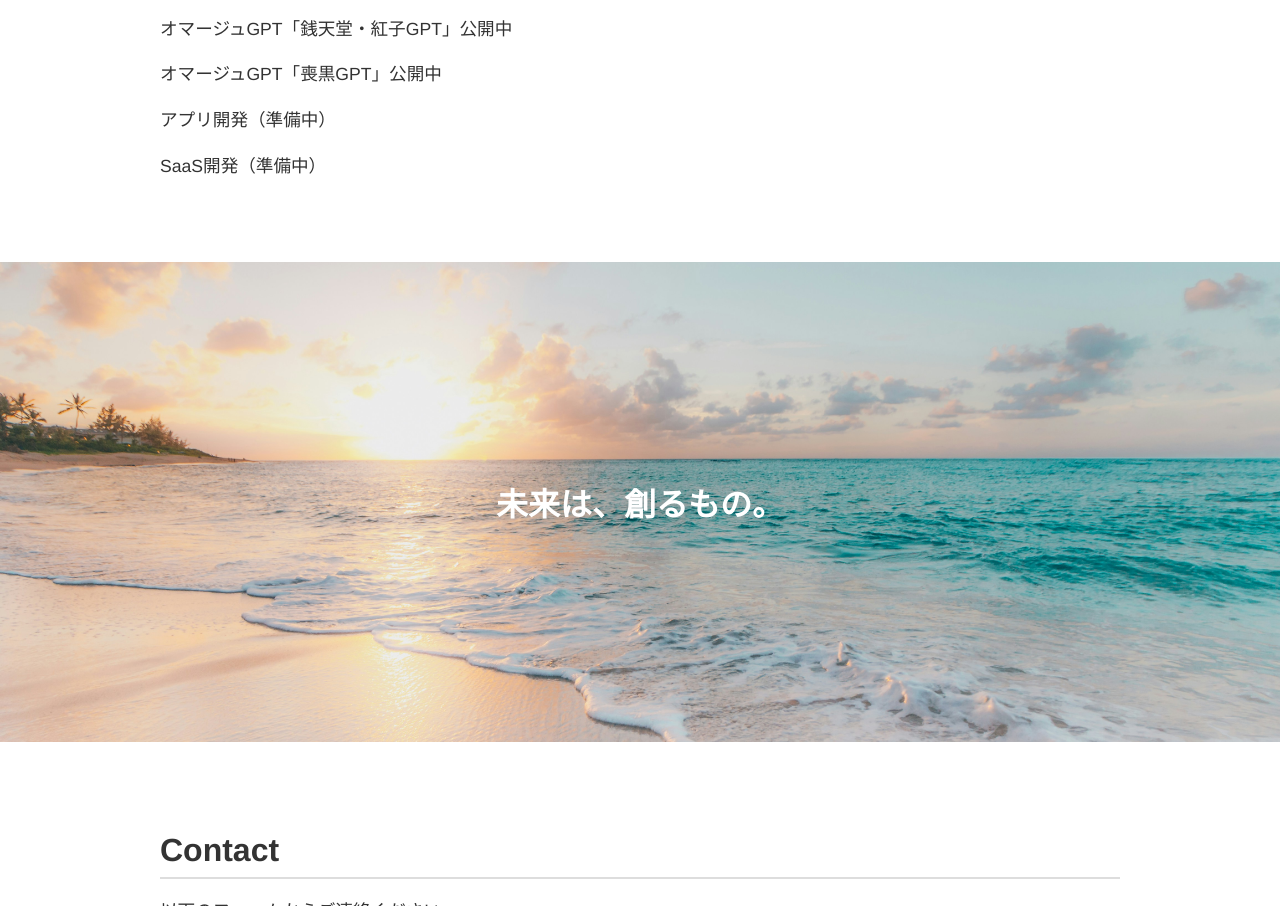
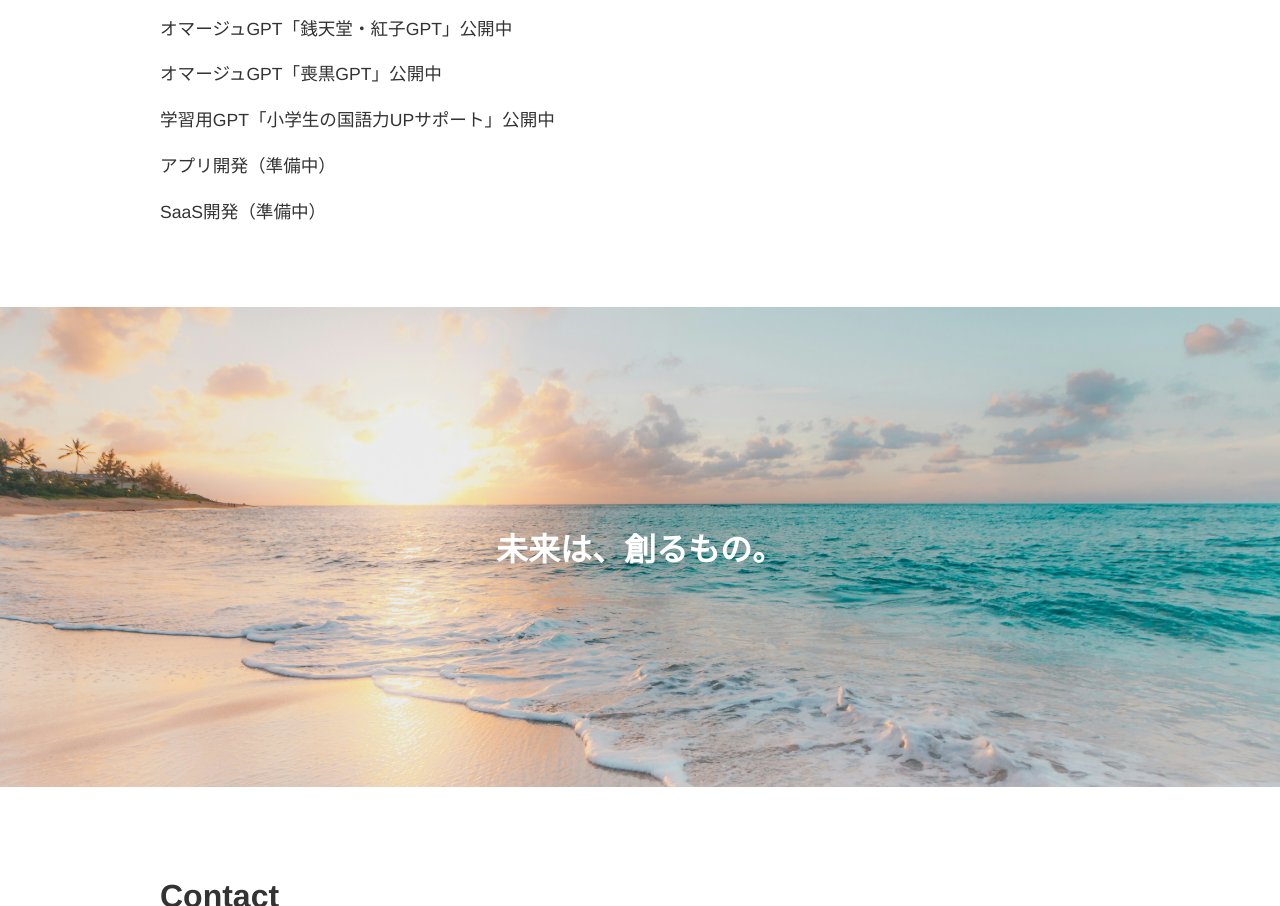
Before and after one commit to dpa/dpa-website, a plain HTML site: page index.html in a window 1280 px wide. Shown: the part 1795-2701 px from the top of the page. Drawn offline with Linux system fonts and the light colour scheme.

Commit message:
リンクの調整

```diff
--- a/index.html
+++ b/index.html
@@ -128,6 +128,9 @@
     <p><a href="https://chatgpt.com/g/g-680c7f0e8f988191bcc948bdfa591710-sang-hei-gpt" target="_blank" rel="noopener noreferrer nofollow">
       オマージュGPT「喪黒GPT」公開中
     </a></p>
+    <p><a href="https://chatgpt.com/g/g-680f779877bc8191b35efc476ea700fe-xiao-xue-xiao-gao-xue-nian-noguo-yu-li-upsahoto" target="_blank" rel="noopener noreferrer nofollow">
+      学習用GPT「小学生の国語力UPサポート」公開中
+    </a></p>
     <p>アプリ開発（準備中）</p>
     <p>SaaS開発（準備中）</p>
   </section>
```
